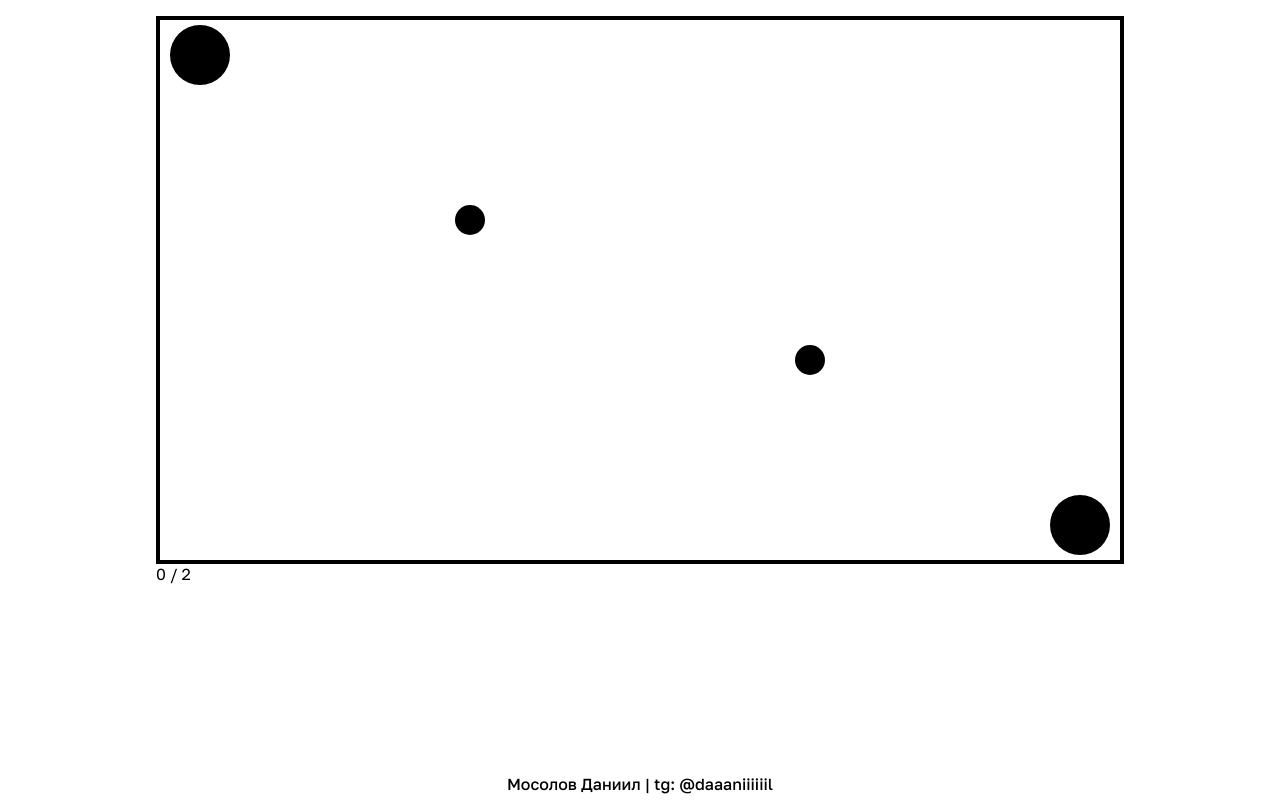
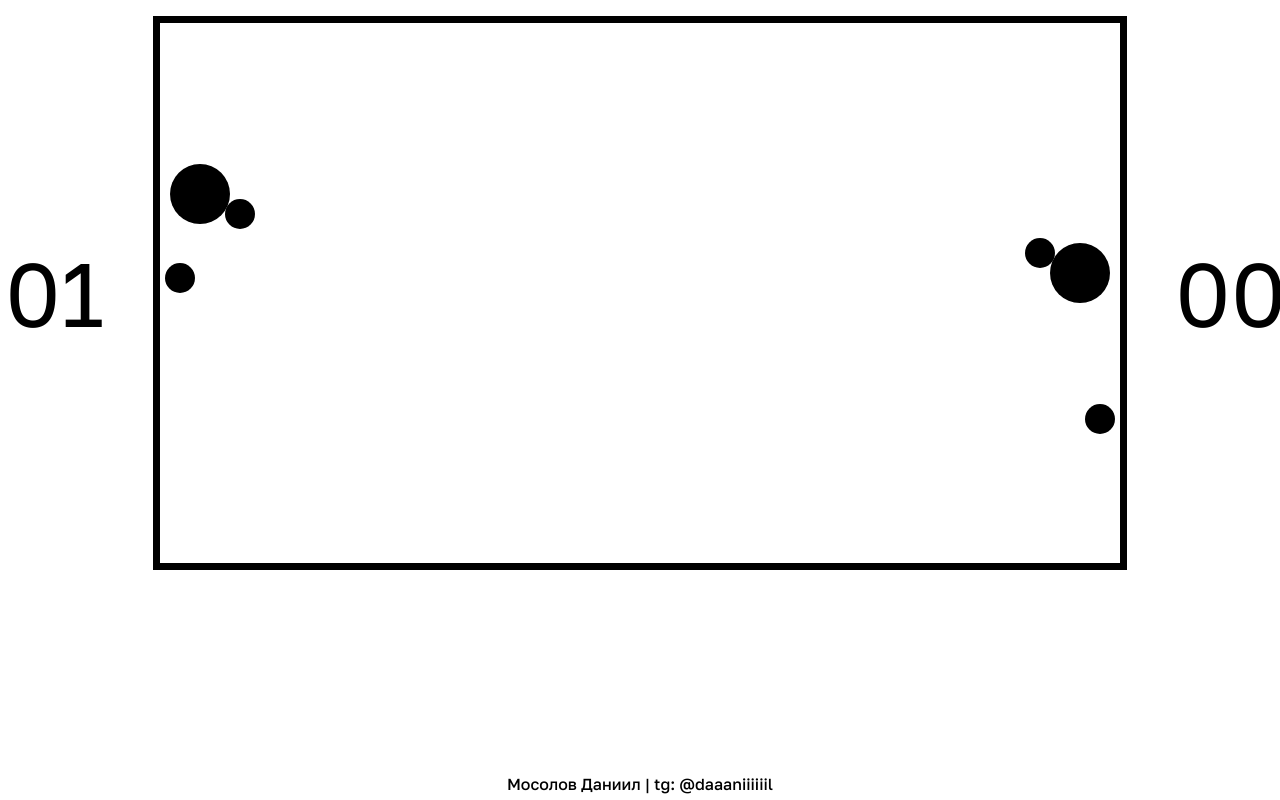
Before and after one commit to NOGAVADU/duel-of-circles, a React (Vite) app: page / in a window 1280 px wide. Built offline with nearby package versions, Linux system fonts and the light colour scheme.

Commit message:
refactor + styling

```diff
--- a/src/App.css
+++ b/src/App.css
@@ -22,6 +22,17 @@ body,
     flex-grow: 1;
 }
 
+.battleground {
+    display: grid;
+    grid-template:  1fr / 100px 1fr 100px;
+    gap: 3rem;
+    align-items: center;
+}
+
+.score {
+    font-size: 90px;
+}
+
 .footer {
     font-weight: 500;
     padding: 0.5rem;
--- a/src/App.tsx
+++ b/src/App.tsx
@@ -21,9 +21,19 @@ function App() {
     return (
         <>
             <main className="main">
-                <Canvas canvasSize={canvasSize} canvasRef={canvasRef}/>
-                <div>{`${game.state.score.leftDuelantScore} / ${game.state.score.rightDuelantScore}`}</div>
+                <div className='battleground'>
+                    <div
+                        className='score'>
+                        {game.state.score.leftDuelantScore < 10 ? `0${game.state.score.leftDuelantScore}` : game.state.score.leftDuelantScore}
+                    </div>
+                    <Canvas canvasSize={canvasSize} canvasRef={canvasRef}/>
+                    <div
+                        className='score'>
+                        {game.state.score.rightDuelantScore < 10 ? `0${game.state.score.rightDuelantScore}` : game.state.score.rightDuelantScore}
+                    </div>
+                </div>
             </main>
+
             <footer className="footer">
                 Мосолов Даниил | tg: @daaaniiiiiil
             </footer>
--- a/src/components/Canvas/Canvas.module.css
+++ b/src/components/Canvas/Canvas.module.css
@@ -1,3 +1,3 @@
 .canvas {
-    border: 4px solid #000;
+    border: 7px solid #000;
 }
--- a/src/shared/hooks/useGameState.ts
+++ b/src/shared/hooks/useGameState.ts
@@ -1,6 +1,7 @@
 import {useState} from "react";
 import {Duelant} from "../models";
 import {Spell} from "../models/Spell.ts";
+import {getRandomInt} from "../utils";
 
 export interface GameState {
     duelantLeftState: DuelantState;
@@ -14,20 +15,20 @@ export interface DuelantState {
     y: number,
     color: string,
     speed: number,
-    spells: Spell[];
+    spells: Spell[],
 }
 
 const initialState: GameState = {
     duelantLeftState: {
         x: 40,
-        y: 270,
+        y: getRandomInt(40, 920),
         color: '#000',
         speed: 5,
         spells: [],
     },
     duelantRightState: {
         x: 920,
-        y: 270,
+        y: getRandomInt(40, 920),
         color: '#000',
         speed: -5,
         spells: [],
@@ -57,55 +58,73 @@ export function useGameState() {
     )
 
     setInterval(() => {
-        duelantLeft.spells.push(new Spell(duelantLeft.x, duelantLeft.y, 15, '#000', 10, duelantRight, incrementDuelantLeftScore))
+        duelantLeft.spells.push(
+            new Spell(
+                duelantLeft.x,
+                duelantLeft.y,
+                15,
+                '#000',
+                10,
+                duelantRight,
+                incrementDuelantLeftScore
+            ))
     }, 1000)
 
     setInterval(() => {
-        duelantRight.spells.push(new Spell(duelantRight.x, duelantRight.y, 15, '#000', -10, duelantLeft, incrementDuelantRightScore))
+        duelantRight.spells.push(
+            new Spell(
+                duelantRight.x,
+                duelantRight.y,
+                15,
+                '#000',
+                -10,
+                 duelantLeft,
+                incrementDuelantRightScore
+            ))
     }, 1000)
 
-    const getActualGameState = (): GameState => {
+    const getActualDuelantState = () => {
         return {
             duelantLeftState: {
                 ...state.duelantLeftState,
                 x: duelantLeft.x,
                 y: duelantLeft.y,
                 speed: duelantLeft.speed,
-                spells: duelantLeft.spells
+                spells: duelantLeft.spells,
+                enemy: duelantRight,
             },
             duelantRightState: {
                 ...state.duelantRightState,
                 x: duelantRight.x,
                 y: duelantRight.y,
                 speed: duelantRight.speed,
-                spells: duelantRight.spells
-            },
-            score: {
-                leftDuelantScore: state.score.leftDuelantScore,
-                rightDuelantScore: state.score.rightDuelantScore
+                spells: duelantRight.spells,
+                enemy: duelantLeft,
             },
             spells: [...duelantLeft.spells, ...duelantRight.spells]
         }
     }
 
     const incrementDuelantLeftScore = () => {
-        setState({
-            ...getActualGameState(),
+        setState(prevState => ({
+            ...prevState,
+            ...getActualDuelantState(),
             score: {
                 leftDuelantScore: state.score.leftDuelantScore + 1,
                 rightDuelantScore: state.score.rightDuelantScore
             },
-        })
+        }))
     }
 
     const incrementDuelantRightScore = () => {
-        setState({
-            ...getActualGameState(),
+        setState(prevState => ({
+            ...prevState,
+            ...getActualDuelantState(),
             score: {
                 leftDuelantScore: state.score.leftDuelantScore,
                 rightDuelantScore: state.score.rightDuelantScore + 1
             },
-        })
+        }))
     }
 
 
--- a/src/shared/models/Spell.ts
+++ b/src/shared/models/Spell.ts
@@ -25,6 +25,7 @@ export class Spell extends Circle {
     init(context: CanvasRenderingContext2D) {
         this.draw(context);
         this.activeTargetCollide(context)
+        this.activeWallCollide(context)
     }
 
     draw(context: CanvasRenderingContext2D) {
@@ -51,6 +52,7 @@ export class Spell extends Circle {
             this.radius + this.target.radius
         )) {
             if (!this.destroyed) {
+                console.log('hit')
                 this.onTargetHit()
                 this.destroySpell(context)
             }
--- /dev/null
+++ b/src/shared/utils/getRandomInt.ts
@@ -0,0 +1,3 @@
+export function getRandomInt(min: number, max: number) {
+    return min + Math.floor(Math.random() * (max - min + 1));
+}
--- a/src/shared/utils/index.ts
+++ b/src/shared/utils/index.ts
@@ -1 +1,3 @@
 export * from './getRandomColor.ts'
+
+export * from './getRandomInt.ts'
```
